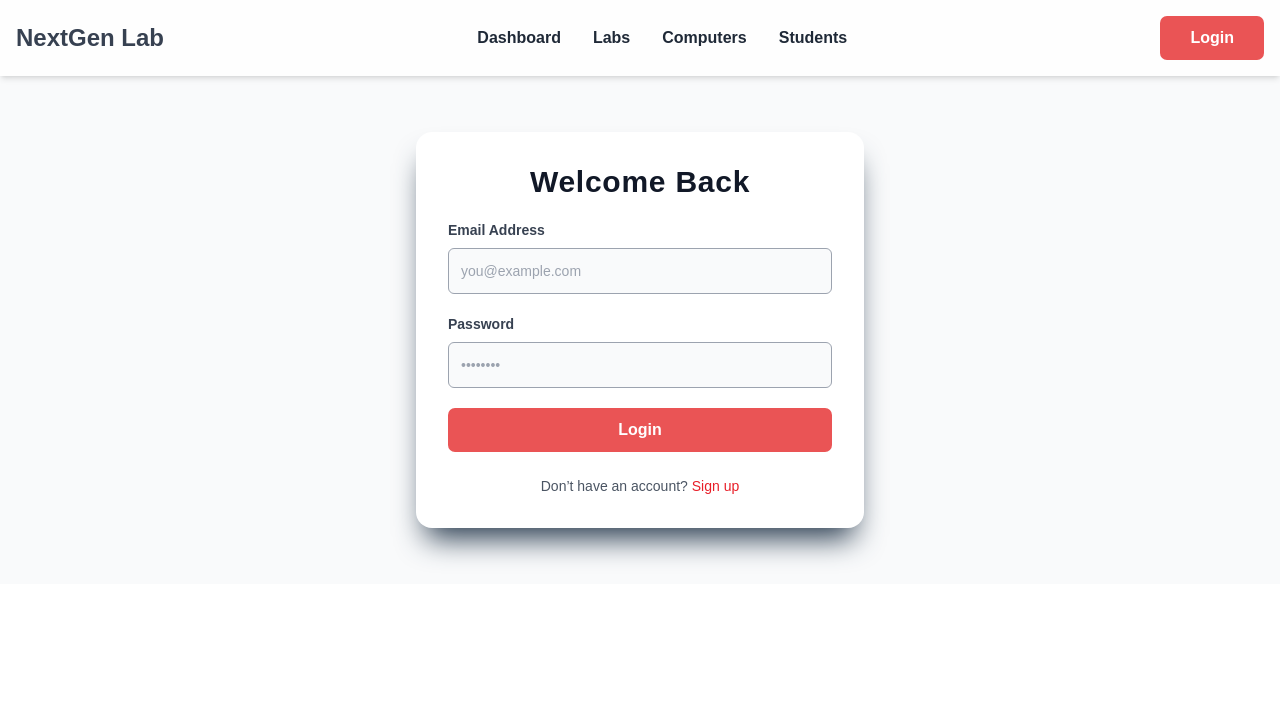
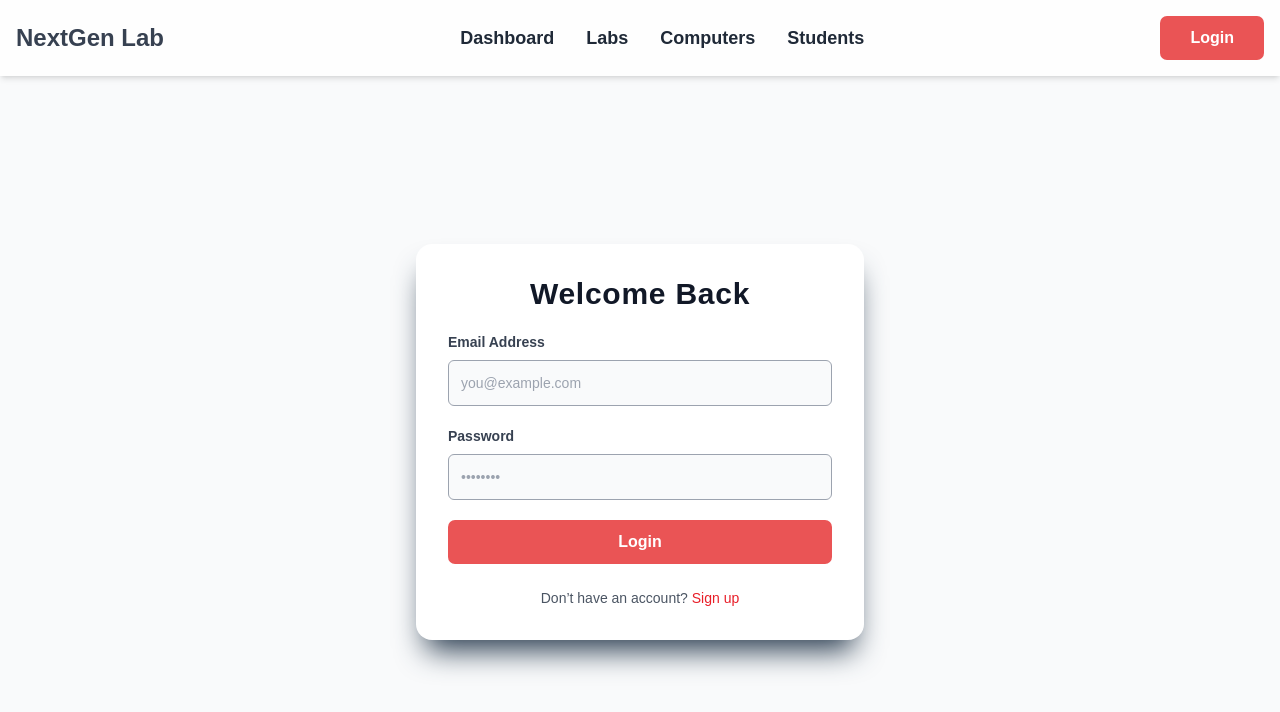
Before and after one commit to shreyaanjan/lab-management-react, a React (Vite) app: page /login in a window 1280 px wide. Shown: the top 712 px of the page. Built offline with nearby package versions, Linux system fonts and the light colour scheme; no server answers; the database is empty.

Commit message:
validations done and made it responsive

```diff
--- a/index.html
+++ b/index.html
@@ -5,6 +5,7 @@
   <meta charset="UTF-8" />
   <link rel="icon" type="image/svg+xml" href="/vite.svg" />
   <meta name="viewport" content="width=device-width, initial-scale=1.0" />
+  <link rel="stylesheet" href="https://cdn.jsdelivr.net/npm/bootstrap-icons@1.11.3/font/bootstrap-icons.css" />
   <link rel="stylesheet" href="./public/lab-fonts/stylesheet.css">
   <title>Lab Management System</title>
 </head>
--- a/src/components/Header.jsx
+++ b/src/components/Header.jsx
@@ -1,10 +1,11 @@
 import { signOut } from "firebase/auth";
 import { Link, useLocation, useNavigate } from "react-router-dom";
 import { auth } from "../config/firebase";
-import { useContext } from "react";
+import { useContext, useState } from "react";
 import { AuthContext } from "../context/AuthContextProvider";
 
 const Header = () => {
+  const [menuOpen, setMenuOpen] = useState(false);
   const navigate = useNavigate();
   const { user } = useContext(AuthContext);
   const { pathname } = useLocation()
@@ -15,53 +16,88 @@ const Header = () => {
   }
 
   return (
-    <header className="bg-[#fefefe] shadow-md relative z-20">
+    <header className="bg-[#fefefe] shadow-md relative z-50">
       <div className="container mx-auto">
-        <div className="mx-auto py-4 px-4 flex items-center justify-between">
-          <Link to="/" className="text-2xl font-bold text-gray-700">
+        <div className="py-4 px-4 flex items-center justify-between">
+          <Link to="/" className="text-2xl font-bold text-gray-700 hover:text-[#ea5455] transition-colors">
             NextGen Lab
           </Link>
-          <nav className="hidden md:flex space-x-8 text-slate-300 font-medium">
-            <ul className="font-semibold flex flex-col p-4 md:p-0 mt-4 md:flex-row md:space-x-8 rtl:space-x-reverse md:mt-0 md:border-0">
+          <button onClick={() => setMenuOpen(!menuOpen)} className="md:hidden text-gray-800 text-2xl focus:outline-none">
+            {menuOpen ? "✖" : "☰"}
+          </button>
+          <nav className={`${menuOpen
+            ? "fixed inset-0 bg-white flex flex-col items-start justify-start px-8 pt-6 space-y-6"
+            : "hidden"} md:static md:block md:bg-transparent md:shadow-none transition-all duration-300`}>
+            <div className="flex w-full items-center justify-between md:hidden mb-4">
+              <Link to="/" className="text-2xl font-bold text-gray-700 hover:text-[#ea5455]">
+                NextGen Lab
+              </Link>
+              <button onClick={() => setMenuOpen(false)} className="text-gray-800 text-2xl focus:outline-none">
+                ✖
+              </button>
+            </div>
+            <ul className="flex flex-col md:flex-row md:space-x-8 font-semibold md:text-left text-lg w-full">
               <li>
-                <Link to={"/"} className={`${pathname == '/' ? "text-[#ea5455]" : "text-gray-800"}`}>
+                <Link to="/" onClick={() => setMenuOpen(false)}
+                  className={`block py-2 ${pathname === "/" ? "text-[#ea5455]" : "text-gray-800"
+                    }`}>
                   Dashboard
                 </Link>
               </li>
               <li>
-                <Link to={"/labs"} className={`${pathname == '/labs' ? "text-[#ea5455]" : "text-gray-800"}`}>
+                <Link to="/labs" onClick={() => setMenuOpen(false)}
+                  className={`block py-2 ${pathname === "/labs" ? "text-[#ea5455]" : "text-gray-800"
+                    }`}>
                   Labs
                 </Link>
               </li>
               <li>
-                <Link to={"/pcs"} className={`${pathname == '/pcs' ? "text-[#ea5455]" : "text-gray-800"}`}>
+                <Link to="/pcs" onClick={() => setMenuOpen(false)}
+                  className={`block py-2 ${pathname === "/pcs" ? "text-[#ea5455]" : "text-gray-800"
+                    }`}>
                   Computers
                 </Link>
               </li>
               <li>
-                <Link to={"/students"} className={`${pathname == '/students' ? "text-[#ea5455]" : "text-gray-800"}`}>
+                <Link to="/students" onClick={() => setMenuOpen(false)} className={`block py-2 ${pathname === "/students"
+                  ? "text-[#ea5455]" : "text-gray-800"}`} >
                   Students
                 </Link>
               </li>
+              <li className="md:hidden mt-4">
+                {!user ? (<button onClick={() => {
+                  setMenuOpen(false);
+                  navigate("/login");
+                }} className="px-7 py-2 font-semibold main-btn">
+                  Login
+                </button>
+                ) : (
+                  <button onClick={() => {
+                    setMenuOpen(false);
+                    handleLogout();
+                  }} className="px-4 py-2 font-semibold main-btn">
+                    Logout
+                  </button>
+                )}
+              </li>
             </ul>
           </nav>
-          <div>
+          <div className="hidden md:block">
             {!user ? (
               <button onClick={() => navigate("/login")}
-                className="px-7 py-2 font-semibold main-btn">Login
+                className="px-7 py-2 font-semibold main-btn" >
+                Login
               </button>
             ) : (
-              <button
-                onClick={handleLogout}
-                className="px-4 py-1 font-semibold main-btn">Logout
+              <button onClick={handleLogout} className="px-4 py-1 font-semibold main-btn">
+                Logout
               </button>
             )}
           </div>
         </div>
       </div>
-
     </header>
-  );
-};
+  )
+}
 
 export default Header;
--- a/src/index.css
+++ b/src/index.css
@@ -8,7 +8,7 @@
 }
 
 .height {
-  height: calc(100vh-76px);
+  height: calc(100vh - 69px);
 }
 
 .errorpage {
--- a/src/pages/pcs/ManagePcs.jsx
+++ b/src/pages/pcs/ManagePcs.jsx
@@ -4,6 +4,7 @@ import { PcContext } from "../../context/PcContextProvider"
 import { useNavigate, useParams } from "react-router-dom"
 import { doc, getDoc } from "firebase/firestore"
 import { db } from "../../config/firebase"
+import { toast } from "react-toastify"
 
 const ManagePcs = () => {
     const [input, setInput] = useState({ name: '', labId: '', status: '' })
@@ -27,15 +28,38 @@ const ManagePcs = () => {
     }
 
     const handleSubmit = async (e) => {
-        e.preventDefault()
-        if (isEdit) {
-            await updatePc(pcId, input, labId)
-            navigate("/pcs")
+        e.preventDefault();
+
+        if (!isEdit) {
+            if (input.name.trim() === '' || input.labId.trim() === '') {
+                toast.error("Enter all PC details Correctly !");
+                return;
+            }
+
+            try {
+                await addPc(input);
+                toast.success("PC added successfully!");
+                navigate("/pcs");
+            } catch (error) {
+                toast.error("Failed to add PC!");
+                console.error(error);
+            }
         } else {
-            await addPc(input)
-            navigate("/pcs")
+            if (input.name.trim() === '' || input.labId.trim() === '') {
+                toast.error("Enter all PC details to Update !");
+                return;
+            }
+
+            try {
+                await updatePc(pcId, input, labId);
+                toast.success("PC Updated Successfully!");
+                navigate("/pcs");
+            } catch (error) {
+                toast.error("Failed to update PC!");
+                console.error(error);
+            }
         }
-    }
+    };
 
     const getPc = async () => {
         const pcData = await getDoc(doc(db, "pcs", pcId))
--- a/src/pages/pcs/Pcs.jsx
+++ b/src/pages/pcs/Pcs.jsx
@@ -14,16 +14,16 @@ const Pcs = () => {
   const { labs } = useContext(LabContext)
 
   return (
-    <section className="bg-[#f9fafb] py-10 heigth-cus box-shadow">
+    <section className="bg-[#f9fafb] py-10 height box-shadow">
       <div className="container mx-auto">
         <div className="flex items-center justify-between">
           <h2 className="text-2xl text-black uppercase font-semibold">PC Details</h2>
           <button onClick={() => navigate('/add-pc')} className="px-4 py-1 font-semibold main-btn">Add A PC</button>
         </div>
         <div className="my-5">
-          <div className="relative overflow-x-auto shadow-md sm:rounded-lg">
-            <table className="w-full text-sm text-left rtl:text-right text-gray-500 dark:text-gray-400">
-              <thead className="text-xs text-gray-700 uppercase bg-gray-50 dark:bg-gray-700 dark:text-gray-400">
+          <div className="overflow-hidden rounded-lg shadow-md border border-gray-200 bg-white">
+            <table className="w-full text-sm text-left rtl:text-right text-gray-600">
+              <thead className="text-xs uppercase bg-[#e0e7ff] text-gray-800">
                 <tr>
                   <th scope="col" className="px-6 py-3 tracking-wider">
                     Number
@@ -49,10 +49,9 @@ const Pcs = () => {
                 </tr>
               </thead>
               <tbody>
-                {
-                  pcs.map((pc, idx) => {
-                    return <tr key={pc.pcId} className="odd:bg-white odd:dark:bg-gray-900 even:bg-gray-50 even:dark:bg-gray-800 border-b dark:border-gray-700 border-gray-200">
-                      <th scope="row" className="px-6 py-4 tracking-wider font-medium text-gray-900 whitespace-nowrap dark:text-white">
+                {pcs.map((pc, idx) => {
+                    return <tr key={pc.pcId} className="bg-white border-t border-gray-200">
+                      <th scope="row" className="px-6 py-4 font-medium text-gray-900 whitespace-nowrap">
                         {idx + 1}
                       </th>
                       <td className="px-6 py-3 tracking-wider">
--- a/src/pages/students/ManageStudents.jsx
+++ b/src/pages/students/ManageStudents.jsx
@@ -6,6 +6,7 @@ import { useNavigate, useParams } from "react-router-dom"
 import { doc, getDoc } from "firebase/firestore"
 import { db } from "../../config/firebase"
 import { Settings } from "lucide-react"
+import { toast } from "react-toastify"
 
 const ManageStudents = () => {
     const [input, setInput] = useState({ name: '', mail: '', grid: '', labId: '', pcId: '' })
@@ -40,15 +41,27 @@ const ManageStudents = () => {
     }
 
     const handleSubmit = async (e) => {
-        e.preventDefault()
-        if (!isEdit) {
-            await addStudent(input)
-            navigate("/students")
-        } else {
-            await updateStudent(input, studentId, pcId)
-            navigate("/students")
+        e.preventDefault();
+        if (input.name.trim() === "" || input.mail.trim() === "" || input.grid.trim() === "" || input.labId.trim() === "" || input.pcId.trim() === "") {
+            toast.error("Enter all student details correctly!");
+            return;
         }
-    }
+
+        try {
+            if (!isEdit) {
+                await addStudent(input);
+                toast.success("Student Added Successfully!");
+                navigate("/students");
+            } else {
+                await updateStudent(input, studentId, pcId);
+                toast.success("Student Updated Successfully!");
+                navigate("/students");
+            }
+        } catch (error) {
+            toast.error("Something Went Wrong! Please Try Again.");
+            console.error(error);
+        }
+    };
 
     const getStudent = async () => {
         const studentData = await getDoc(doc(db, "students", studentId))
```
Also changed, not shown: src/pages/labs/Labs.jsx (+27 -45 lines), src/pages/students/Students.jsx (+13 -27 lines).
